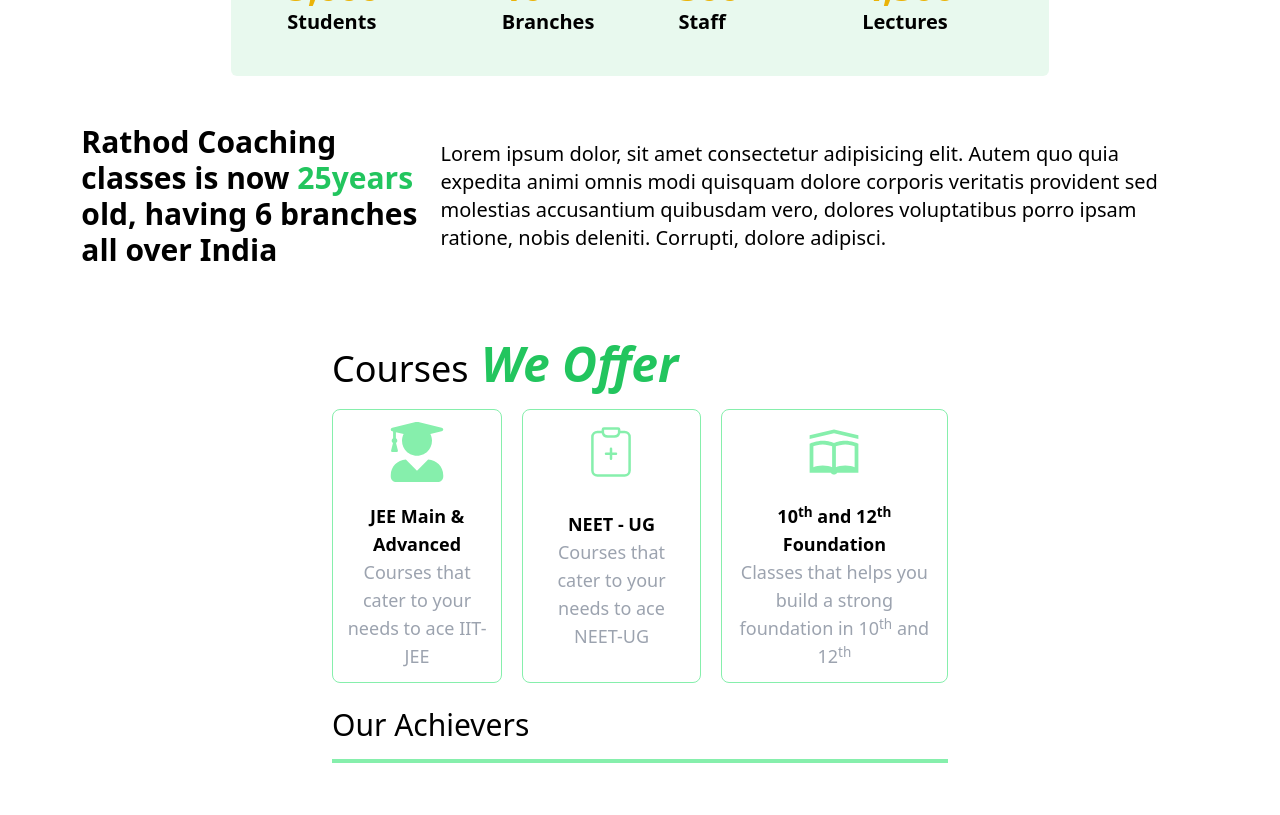
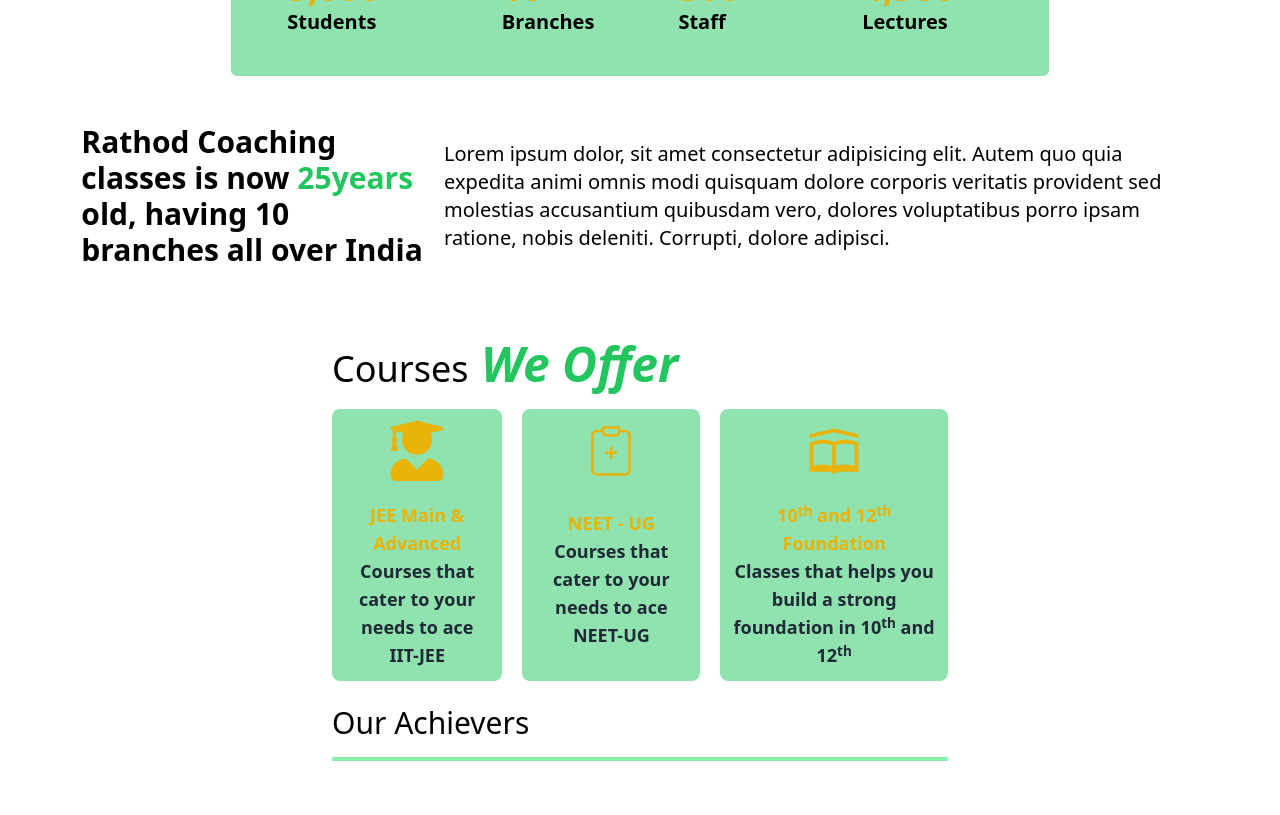
Before and after one commit to salman9802/mern-coaching-classes, a React (Vite) app in the folder frontend/: page / in a window 1280 px wide. Shown: the part 820-1635 px from the top of the page. Built offline with nearby package versions, Linux system fonts and the light colour scheme.

Commit message:
fix: change impact and courses component colors and fix header sticky

```diff
--- a/frontend/src/components/CoursesComponent.jsx
+++ b/frontend/src/components/CoursesComponent.jsx
@@ -17,36 +17,40 @@ const CoursesComponent = () => {
       {/* Flex Container */}
       <div className=' flex flex-col space-y-5 md:flex-row md:space-y-0 md:space-x-3 lg:space-x-5'>
         {/* Courses */}
-        <div className='border border-primary-300 rounded-lg p-3 flex space-x-3 md:flex-col md:space-x-0 md:space-y-5'>
-          <FaUserGraduate className='text-4xl text-primary-300 md:text-6xl md:mx-auto' />
+        <div className='bg-primary-500/50 text-gray-800 font-semibold rounded-lg p-3 flex space-x-3 md:flex-col md:space-x-0 md:space-y-5'>
+          <FaUserGraduate className='text-accent-500 text-4xl md:text-6xl md:mx-auto' />
           {/* Content */}
           <div className='flex flex-col md:text-center'>
-            <div className='font-semibold md:text-lg'>JEE Main & Advanced</div>
-            <div className='text-gray-400 md:text-lg'>
+            <div className='text-accent-500 font-bold md:text-lg'>
+              JEE Main & Advanced
+            </div>
+            <div className='md:text-lg'>
               Courses that cater to your needs to ace IIT-JEE
             </div>
           </div>
         </div>
 
-        <div className='border border-primary-300 rounded-lg p-3 flex space-x-3 md:flex-col md:space-x-0 md:space-y-5 lg:space-y-7'>
-          <CiMedicalClipboard className='text-4xl text-primary-300 md:text-6xl md:mx-auto' />
+        <div className='bg-primary-500/50 text-gray-800 font-semibold rounded-lg p-3 flex space-x-3 md:flex-col md:space-x-0 md:space-y-5 lg:space-y-7'>
+          <CiMedicalClipboard className='text-accent-500 text-4xl md:text-6xl md:mx-auto' />
           {/* Content */}
           <div className='flex flex-col md:text-center'>
-            <div className='font-semibold md:text-lg'>NEET - UG</div>
-            <div className='text-gray-400 md:text-lg'>
+            <div className='text-accent-500 font-bold md:text-lg'>
+              NEET - UG
+            </div>
+            <div className='md:text-lg'>
               Courses that cater to your needs to ace NEET-UG
             </div>
           </div>
         </div>
 
-        <div className='border border-primary-300 rounded-lg p-3 flex space-x-3 md:flex-col md:space-x-0 md:space-y-5'>
-          <LiaSchoolSolid className='text-4xl text-primary-300 md:text-6xl md:mx-auto' />
+        <div className='bg-primary-500/50 text-gray-800 font-semibold rounded-lg p-3 flex space-x-3 md:flex-col md:space-x-0 md:space-y-5'>
+          <LiaSchoolSolid className='text-accent-500 text-4xl md:text-6xl md:mx-auto' />
           {/* Content */}
           <div className='flex flex-col md:text-center'>
-            <div className='font-semibold md:text-lg'>
+            <div className='text-accent-500 font-bold md:text-lg'>
               10<sup>th</sup> and 12<sup>th</sup> Foundation
             </div>
-            <div className='text-gray-400 md:text-lg'>
+            <div className='md:text-lg'>
               Classes that helps you build a strong foundation in 10
               <sup>th</sup> and 12<sup>th</sup>
             </div>
--- a/frontend/src/components/Impact.jsx
+++ b/frontend/src/components/Impact.jsx
@@ -8,7 +8,7 @@ const Impact = ({ impactValues }) => {
         OUR IMPACT
       </div>
       {/* Statistics */}
-      <div className='mx-auto rounded-md bg-primary-500/10 px-3 py-2 grid grid-cols-2 gap-2 md:flex md:space-y-0 md:space-x-5 md:flex-row md:px-5 md:py-3 lg:px-7 lg:py-5'>
+      <div className='mx-auto rounded-md bg-primary-500/50 px-3 py-2 grid grid-cols-2 gap-2 md:flex md:space-y-0 md:space-x-5 md:flex-row md:px-5 md:py-3 lg:px-7 lg:py-5'>
         <div className='px-3 py-2 md:px-5 md:py-3 lg:px-7 lg:py-5'>
           <ImpactCounter
             targetValue={impactValues.students}
@@ -48,8 +48,8 @@ const Impact = ({ impactValues }) => {
       <div className='container mx-auto px-3 py-2 flex flex-col justify-center items-center space-y-3 lg:w-11/12 md:flex-row md:space-y-0 md:space-x-5 md:px-5 md:py-3 lg:px-7 lg:py-5'>
         <div className='text-lg font-semibold md:font-bold md:text-2xl lg:text-3xl'>
           Rathod Coaching classes is now{" "}
-          <span className='text-primary-500'>25years</span> old, having 6
-          branches all over India
+          <span className='text-primary-500'>25years</span> old, having{" "}
+          {impactValues.branches} branches all over India
         </div>
         <div className='md:text-lg lg:text-xl'>
           Lorem ipsum dolor, sit amet consectetur adipisicing elit. Autem quo
--- a/frontend/src/index.css
+++ b/frontend/src/index.css
@@ -3,7 +3,7 @@
 @tailwind utilities;
 
 @layer utilities {
-  html,
+  /* html, */
   body {
     overflow-x: hidden;
   }
```
Also changed, not shown: frontend/src/pages/HomePage.jsx (+0 -7 lines).
